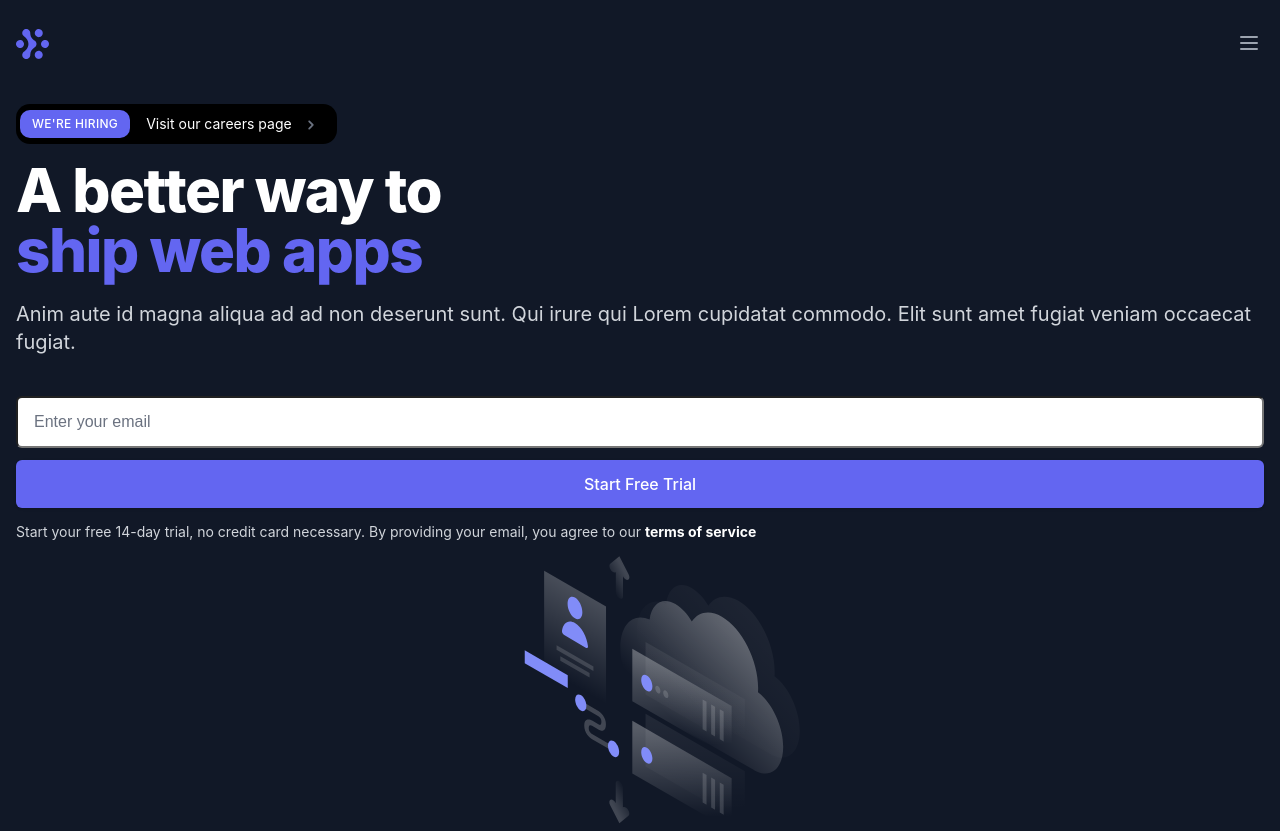
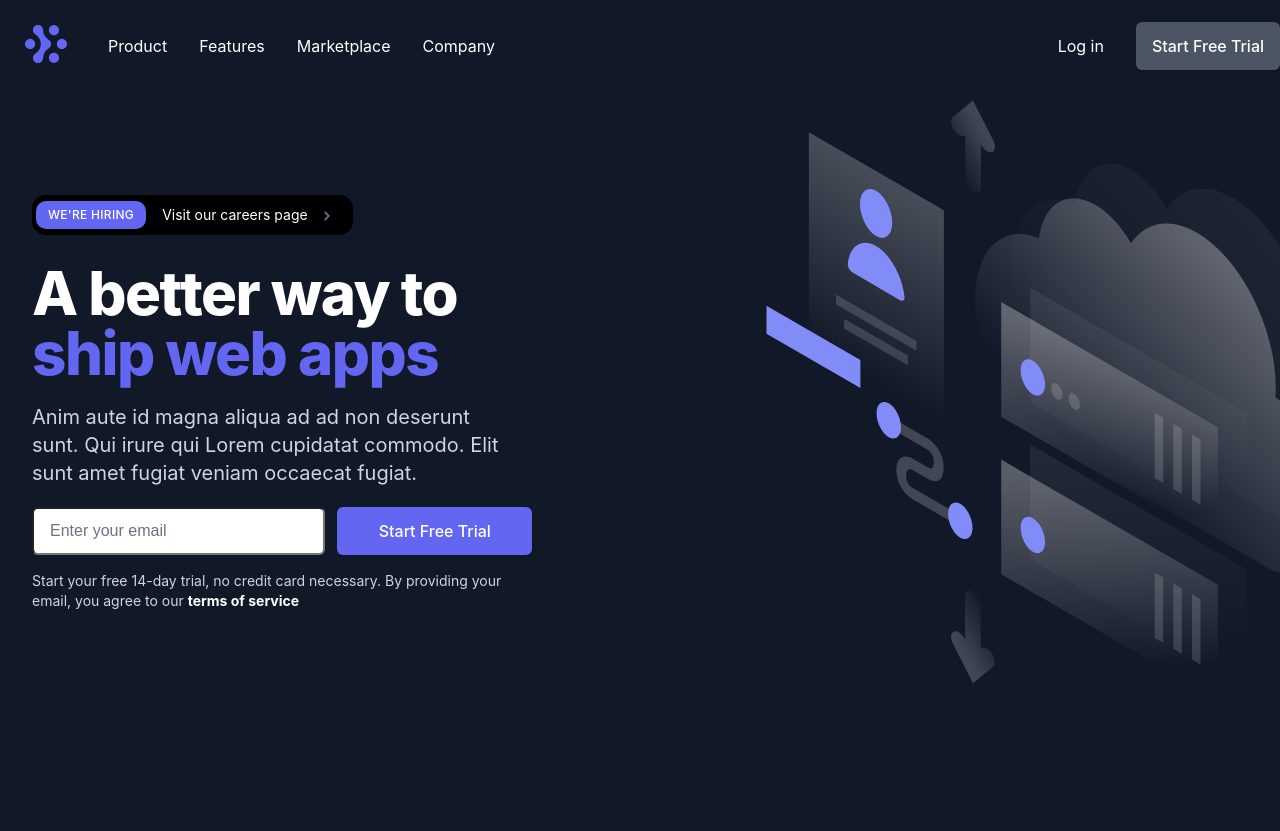
Before and after one commit to umairda/responsive-layout, a React (Create React App) app: page / in a window 1280 px wide. After the commit the page ends 800 px from the top, so only its background shows below. Built offline with nearby package versions, Linux system fonts and the light colour scheme.

Commit message:
Add desktop graphics and scale down with width

```diff
--- a/src/App.tsx
+++ b/src/App.tsx
@@ -1,32 +1,21 @@
 import React from 'react';
-import { useMediaQuery } from 'react-responsive';
+import MediaQuery from 'react-responsive';
 import MobileLayout from './components/Mobile/Layout'
 import DesktopLayout from './components/Desktop/Layout'
 import styles from './App.module.css'
 import { OverlayProvider } from './components/Mobile/OverlayMenu/Context';
 
 function App() {
-  /*
-  const isMobile = useMediaQuery({
-    query: "(min-device-width: 480px)",
-  });
-
-  const isTablet = useMediaQuery({
-    query: "(min-device-width: 768px)",
-   });
-   */
-
-  const isDesktop = useMediaQuery({
-    query: "(min-device-width: 1200px)",
-  });
-
   return (
     <div className={styles.container}>
-      {isDesktop ? <DesktopLayout /> :
+      <MediaQuery maxWidth={480}>
         <OverlayProvider>
           <MobileLayout />
         </OverlayProvider>
-      }
+      </MediaQuery>
+      <MediaQuery minWidth={481}>
+        <DesktopLayout />
+      </MediaQuery>
     </div>
   )
 }
--- a/src/components/Desktop/Layout/Layout.module.css
+++ b/src/components/Desktop/Layout/Layout.module.css
@@ -32,3 +32,15 @@
     margin-top: 16px;
     width: 480px;
 }
+
+.graphicsContainer {
+    position: absolute;
+    right: 0;
+    top: 100px;
+}
+
+.graphicsContainerSmall {
+    position: absolute;
+    right: 0;
+    top: 200px;
+}
--- a/src/components/Desktop/Layout/index.tsx
+++ b/src/components/Desktop/Layout/index.tsx
@@ -7,9 +7,12 @@ import NavBar from '../NavBar'
 import Input from '../../Input'
 import styles from './Layout.module.css'
 import DetailsCallout from '../../DetailsCallout'
+import { ReactComponent as Graphics } from '../../../assets/Graphics.svg'
+import MediaQuery from 'react-responsive'
 
 function Layout() {
     return (
+        <>
             <div className={styles.layoutContainer}>
                 <NavBar />
                 <div className={styles.insetContainer}>
@@ -31,6 +34,17 @@ function Layout() {
                     </div>
                 </div>
             </div>
+            <MediaQuery minWidth={950}>
+                <div className={styles.graphicsContainer}>
+                    <Graphics height={600} />
+                </div>
+            </MediaQuery>
+            <MediaQuery minWidth={500} maxWidth={949}>
+                <div className={styles.graphicsContainerSmall}>
+                    <Graphics height={400} />
+                </div>
+            </MediaQuery>
+        </>
     )
 }
 
--- a/src/components/Mobile/OverlayMenu/index.tsx
+++ b/src/components/Mobile/OverlayMenu/index.tsx
@@ -1,7 +1,5 @@
 import React from 'react'
-import ParagraphText from '../../ParagraphText';
 import StartFreeTrialButton from '../../StartFreeTrialButton';
-import { useOverlayContext } from './Context';
 import OverlayNavBar from './NavBar';
 import styles from './Overlay.module.css'
 
```
Lines whose indentation alone changed are shown as unchanged.
